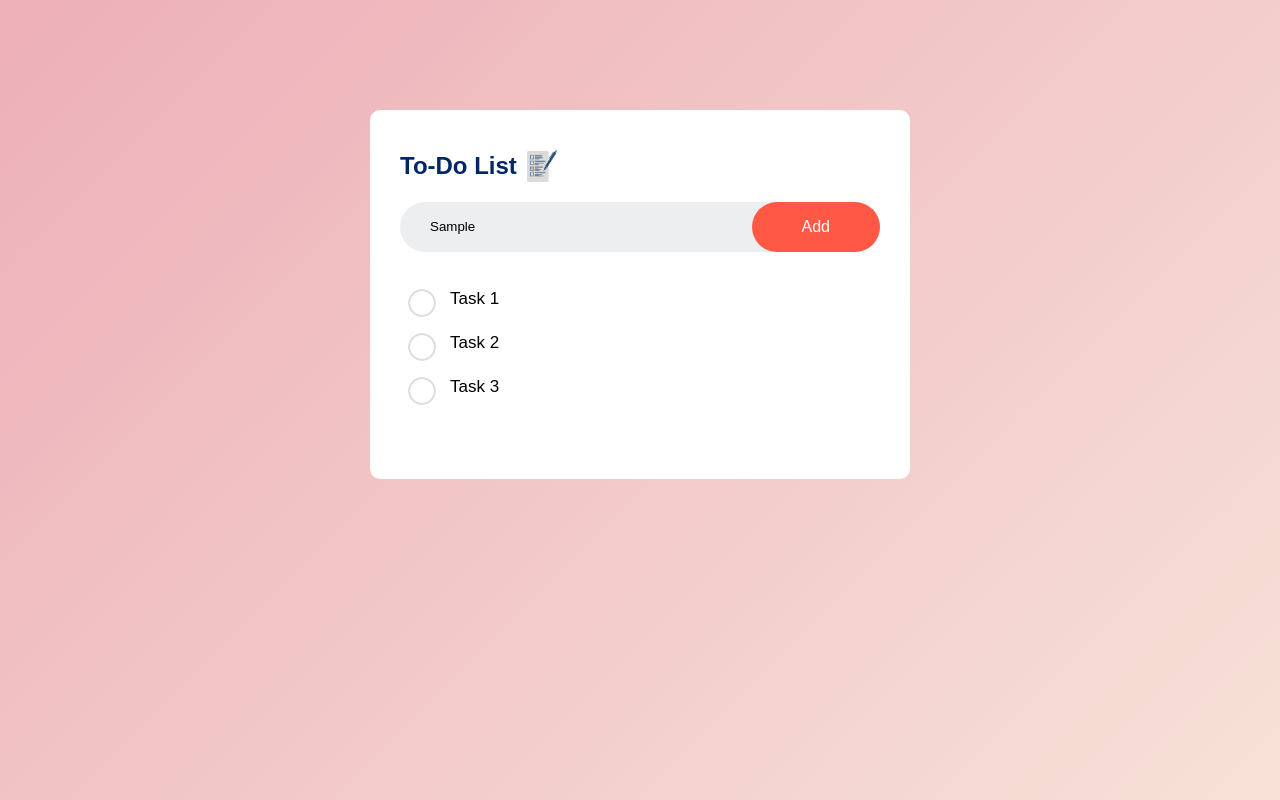
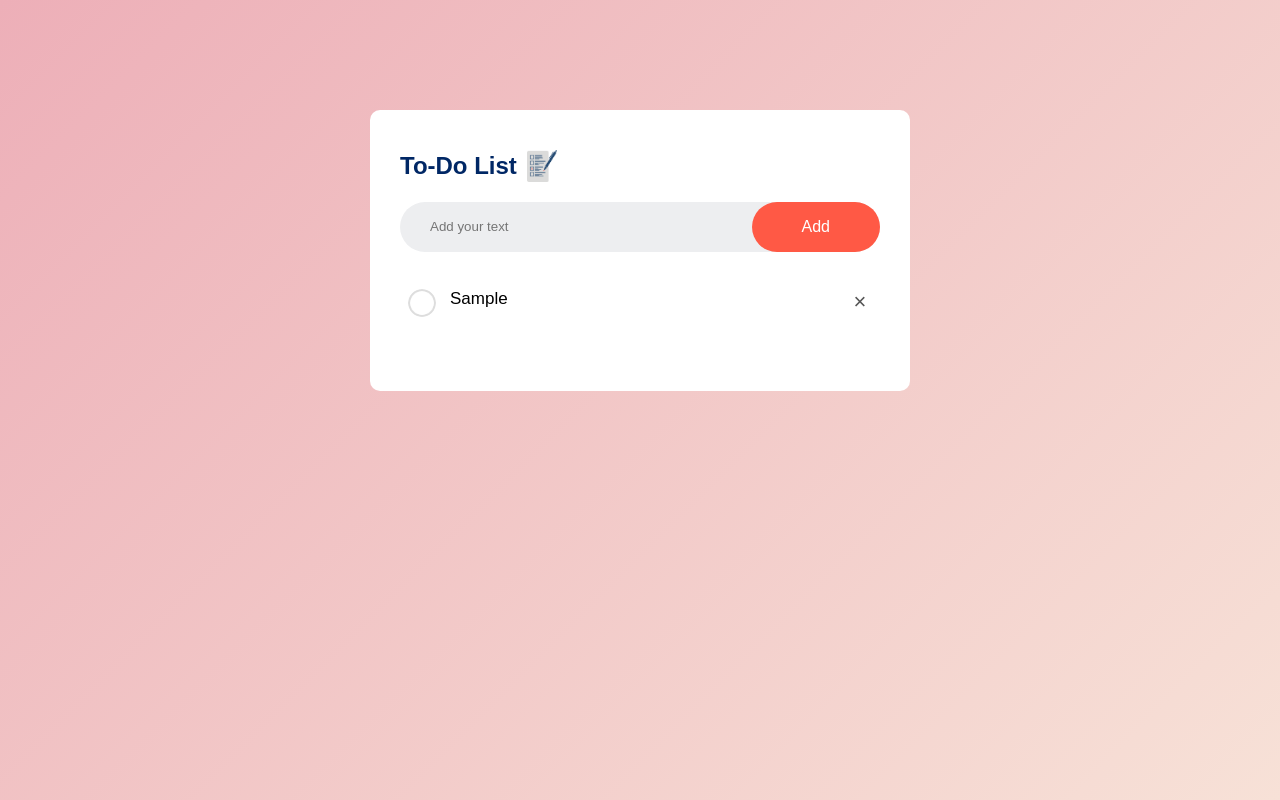
Before and after one commit to YisabelK/ToDoListApp, a plain HTML site: page index.html in a window 1280 px wide. Both pictures are taken after typing "Sample" into the empty fields and a click on the button "Add". Drawn offline with Linux system fonts and the light colour scheme.

Commit message:
030324 commit

```diff
--- a/index.html
+++ b/index.html
@@ -12,14 +12,15 @@
             <h2>To-Do List <img src="images/icon.png"></h2>
             <div class="row">
                 <input type="text" id="input-box" placeholder="Add your text">
-                <button>Add</button>
+                <button onclick="addTask()">Add</button>
             </div>
             <ul id="list-container">
-                <li class="checked">Task 1</li>
+                <!-- <li class="checked">Task 1</li>
                 <li>Task 2</li>
-                <li>Task 3</li>
+                <li>Task 3</li> -->
             </ul>
         </div>
     </div>
+    <script src="script.js"></script>
 </body>
 </html>
--- /dev/null
+++ b/script.js
@@ -0,0 +1,37 @@
+const inputBox = document.getElementById("input-box")
+const listContainer = document.getElementById("list-container")
+
+function addTask(){
+    if(inputBox.value === ''){
+        alert("You must write something!");
+    }
+    else {
+        let li = document.createElement("li");
+        li.innerHTML = inputBox.value;
+        listContainer.appendChild(li);
+        let span = document.createElement("span");
+        span.innerHTML = "\u00d7";
+        li.appendChild(span);
+    }
+    inputBox.value = "";
+    saveData();
+}
+
+listContainer.addEventListener("click", function(e){
+    if(e.target.tagName === "LI"){
+        e.target.classList.toggle("checked");
+        saveData();
+    }
+    else if(e.target.tagName === "SPAN"){
+        e.target.parentElement.remove();
+        saveData();
+    }
+}, false);
+
+function saveData(){
+    localStorage.setItem("data", listContainer.innerHTML)
+}
+function showTask(){
+    listContainer.innerHTML = localStorage.getItem("data");
+}
+showTask();
--- a/style.css
+++ b/style.css
@@ -75,3 +75,25 @@ ul li::before{
     top: 12px;
     left: 8px;
 }
+ul li.checked{
+    color: #555;
+    text-decoration: line-through;
+}
+ul li.checked::before{
+    background-image: url(images/checked.png);
+}
+ul li span{
+    position: absolute;
+    right: 0;
+    top: 5px;
+    width: 40px;
+    height: 40px;
+    font-size: 22px;
+    color: #555;
+    line-height: 40px;
+    text-align: center;
+    border-radius: 50%;
+}
+ul li span:hover{
+    background: #edeef0;
+}
```
